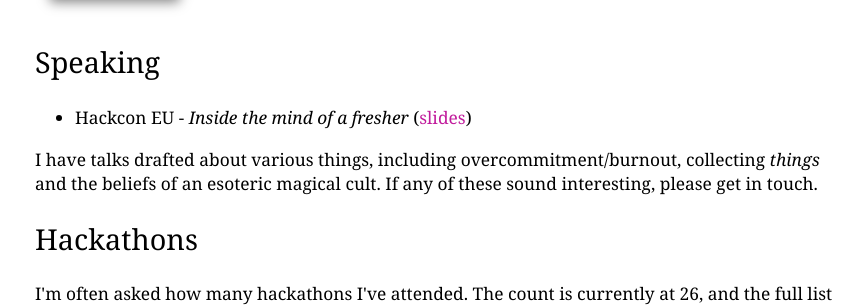
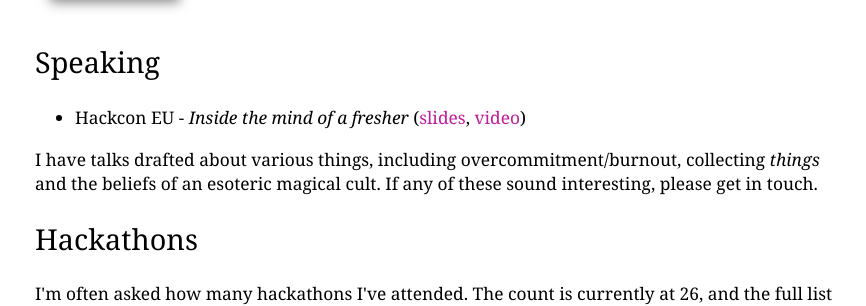
Before and after one commit to sprusr/sprusr.github.io, a Jekyll site: the page built from index.html, in a window 1280 px wide. Shown: the part 1299-1605 px from the top of the page, without its empty margins (205-1071 px from the left). Built offline with Jekyll 4.4.1, drawn with Linux system fonts in a browser that asks for light colours.

Commit message:
Add video to hackcon talk

```diff
--- a/index.html
+++ b/index.html
@@ -26,10 +26,7 @@ layout: default
 </ul>
 <h2>Speaking</h2>
 <ul>
-  <li>
-    Hackcon EU - <i>Inside the mind of a fresher</i>
-    (<a href="https://drive.google.com/open?id=1Qr_jcpRnPklwT8k5fbx6CoVugHAFBX8HmdTkq21wj1w">slides</a>)
-  </li>
+  <li>Hackcon EU - <i>Inside the mind of a fresher</i> (<a href="https://drive.google.com/open?id=1Qr_jcpRnPklwT8k5fbx6CoVugHAFBX8HmdTkq21wj1w">slides</a>, <a href="https://www.youtube.com/watch?v=cKAD8dpBcOQ">video</a>)</li>
 </ul>
 <p>
   I have talks drafted about various things, including overcommitment/burnout,
```
